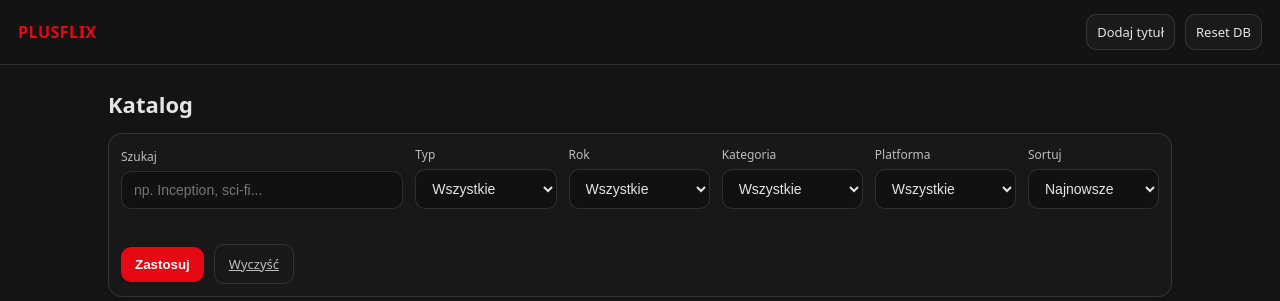
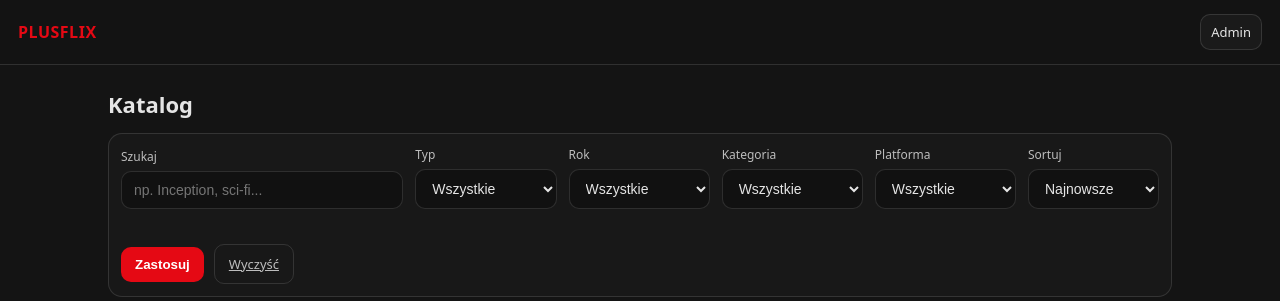
Before and after one commit to miikomiikomii/Aplikacje_Internetowe_Projekt_Grupowy, a PHP site: page / in a window 1280 px wide. Shown: the top 301 px of the page. Run offline with PHP 8.4, Linux system fonts and the light colour scheme.

Commit message:
Header fix

```diff
--- a/Plusflix/app/views/layout/header.php
+++ b/Plusflix/app/views/layout/header.php
@@ -3,15 +3,20 @@
 <head>
     <meta charset="utf-8">
     <meta name="viewport" content="width=device-width, initial-scale=1">
-  <title>PLUSFLIX • KM1</title>
+    <title>PLUSFLIX • KM3</title>
     <link rel="stylesheet" href="public/css/style.css">
 </head>
 <body>
 <header class="topbar">
     <a class="brand" href="<?= url('titles','index') ?>">PLUSFLIX</a>
     <nav class="nav">
+        <?php if (isAdmin()): ?>
             <a href="<?= url('titles','create') ?>">Dodaj tytuł</a>
-    <a href="<?= url('setup','reset') ?>" onclick="return confirm('Zresetować bazę?')">Reset DB</a>
+            <a href="<?= url('admin','dashboard') ?>">Panel admina</a>
+            <a href="<?= url('admin','logout') ?>">Wyloguj</a>
+        <?php else: ?>
+            <a href="<?= url('admin','login') ?>">Admin</a>
+        <?php endif; ?>
     </nav>
 </header>
 <main class="container">
```
Lines whose indentation alone changed are shown as unchanged.
